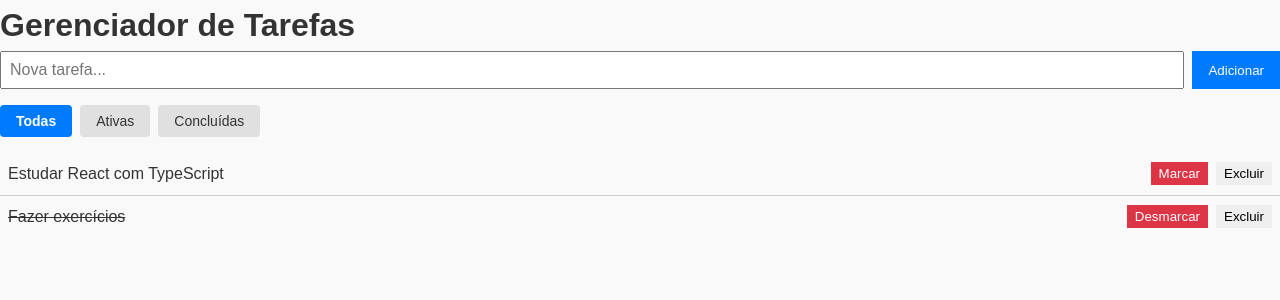
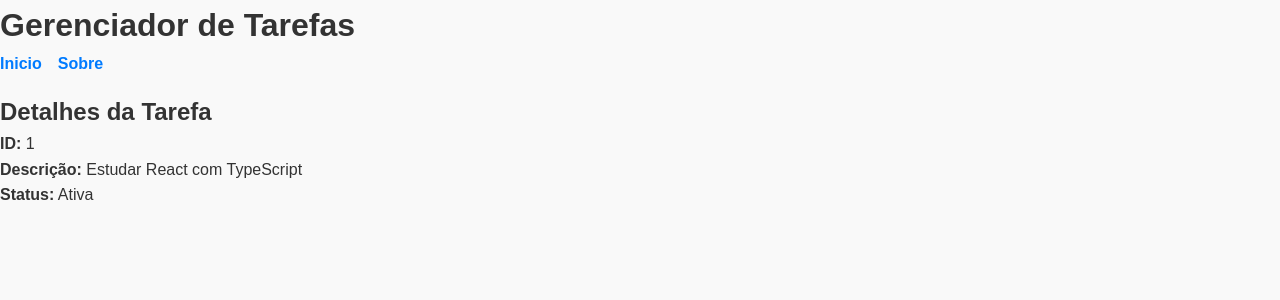
Before and after one commit to fjuncal/react-task-manager, a React (Vite) app: page /task/1 in a window 1280 px wide. Shown: the top 300 px of the page. Built offline with nearby package versions, Linux system fonts and the light colour scheme.

Commit message:
Implementado o React Router no projeto

```diff
--- a/package.json
+++ b/package.json
@@ -12,6 +12,7 @@
   "dependencies": {
     "react": "^18.3.1",
     "react-dom": "^18.3.1",
+    "react-router-dom": "^7.1.1",
     "styled-components": "^6.1.14"
   },
   "devDependencies": {
--- a/src/App.tsx
+++ b/src/App.tsx
@@ -1,21 +1,28 @@
+import { Route, Routes } from "react-router-dom";
 import GlobalStyles from "./styles/GlobalStyles";
-import TaskList from "./components/TaskList";
-import TaskForm from "./components/TaskForm";
+import TaskPage from "./pages/TaskPage";
+import AboutPage from "./pages/AboutPage";
+import Navbar from "./components/Navbar";
+import TaskDetailsPage from "./pages/TaskDetailsPage";
 import { TaskProvider } from "./context/TaskContextType";
-import TaskFilter from "./components/TaskFilter";
 
 function App() {
   return (
     <>
       <GlobalStyles />
-      <TaskProvider>
+      <div>
+        <h1>Gerenciador de Tarefas</h1>
         <div>
-          <h1>Gerenciador de Tarefas</h1>
-          <TaskForm />
-          <TaskFilter />
-          <TaskList />
+          <TaskProvider>
+            <Navbar />
+            <Routes>
+              <Route path="/" element={<TaskPage />} />
+              <Route path="/about" element={<AboutPage />} />
+              <Route path="/task/:id" element={<TaskDetailsPage />} />
+            </Routes>
+          </TaskProvider>
         </div>
-      </TaskProvider>
+      </div>
     </>
   );
 }
--- /dev/null
+++ b/src/components/Navbar.tsx
@@ -0,0 +1,27 @@
+import { Link } from "react-router-dom";
+import { styled } from "styled-components";
+
+export default function Navbar() {
+  return (
+    <Nav>
+      <Link to="/">Inicio</Link>
+      <Link to={"/about"}>Sobre</Link>
+    </Nav>
+  );
+}
+
+const Nav = styled.nav`
+  display: flex;
+  gap: 16px;
+  margin-bottom: 16px;
+
+  a {
+    text-decoration: none;
+    color: #007bff;
+    font-weight: bold;
+
+    &:hover {
+      color: #0056b3;
+    }
+  }
+`;
--- a/src/components/TaskList.tsx
+++ b/src/components/TaskList.tsx
@@ -1,5 +1,6 @@
 import { styled } from "styled-components";
 import { useTaskContext } from "../context/TaskContextType";
+import { Link } from "react-router-dom";
 
 export default function TaskList() {
   const { tasks, toggleTask, deleteTask, filter } = useTaskContext();
@@ -19,7 +20,7 @@ export default function TaskList() {
                 textDecoration: task.completed ? "line-through" : "none",
               }}
             >
-              {task.text}
+              <Link to={`/task/${task.id}`}>{task.text}</Link>
             </span>
             <button onClick={() => toggleTask(task.id)}>
               {task.completed ? "Desmarcar" : "Marcar"}
@@ -50,6 +51,16 @@ const ListItem = styled.li`
 
   span {
     flex: 1;
+    cursor: pointer;
+
+    a {
+      text-decoration: none;
+      color: inherit;
+
+      &:hover {
+        text-decoration: underline;
+      }
+    }
   }
 
   button {
--- a/src/main.tsx
+++ b/src/main.tsx
@@ -1,9 +1,12 @@
 import { StrictMode } from "react";
 import { createRoot } from "react-dom/client";
 import App from "./App.tsx";
+import { BrowserRouter } from "react-router-dom";
 
 createRoot(document.getElementById("root")!).render(
   <StrictMode>
-    <App />
+    <BrowserRouter>
+      <App />
+    </BrowserRouter>
   </StrictMode>
 );
--- /dev/null
+++ b/src/pages/AboutPage.tsx
@@ -0,0 +1,8 @@
+export default function AboutPage() {
+  return (
+    <div>
+      <h2>Sobre esta Aplicação</h2>
+      <p>Esté é um gerenciador de tarefas criado com React e Typescript</p>
+    </div>
+  );
+}
--- /dev/null
+++ b/src/pages/TaskDetailsPage.tsx
@@ -0,0 +1,28 @@
+import { useParams } from "react-router-dom";
+import { useTaskContext } from "../context/TaskContextType";
+
+export default function TaskDetailsPage() {
+  const { id } = useParams();
+  const { tasks } = useTaskContext();
+
+  const task = tasks.find((task) => task.id === Number(id));
+
+  if (!task) {
+    return <p>Tarefa não encontrada.</p>;
+  }
+
+  return (
+    <div>
+      <h2>Detalhes da Tarefa</h2>
+      <p>
+        <strong>ID:</strong> {task.id}
+      </p>
+      <p>
+        <strong>Descrição:</strong> {task.text}
+      </p>
+      <p>
+        <strong>Status:</strong> {task.completed ? "Concluída" : "Ativa"}
+      </p>
+    </div>
+  );
+}
--- /dev/null
+++ b/src/pages/TaskPage.tsx
@@ -0,0 +1,13 @@
+import TaskFilter from "../components/TaskFilter";
+import TaskForm from "../components/TaskForm";
+import TaskList from "../components/TaskList";
+
+export default function TaskPage() {
+  return (
+    <div>
+      <TaskForm />
+      <TaskFilter />
+      <TaskList />
+    </div>
+  );
+}
```
Also changed, not shown: 1 other file (tests, documents, lock files or other folders).
